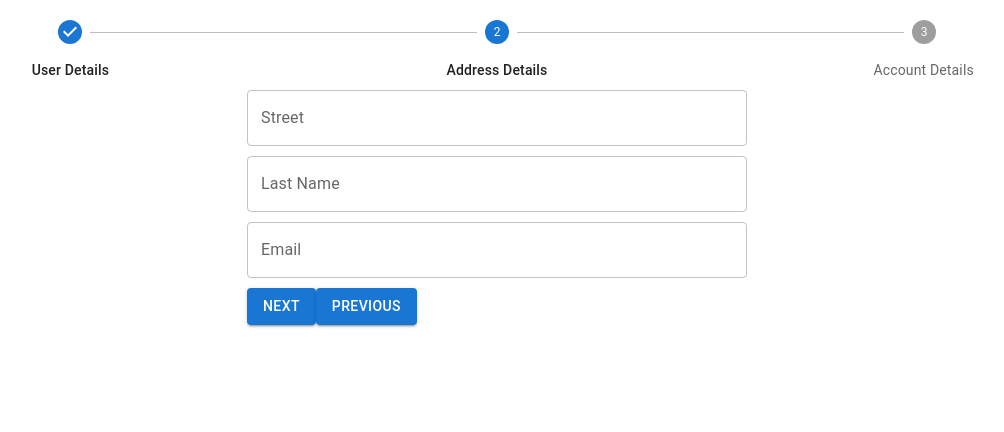
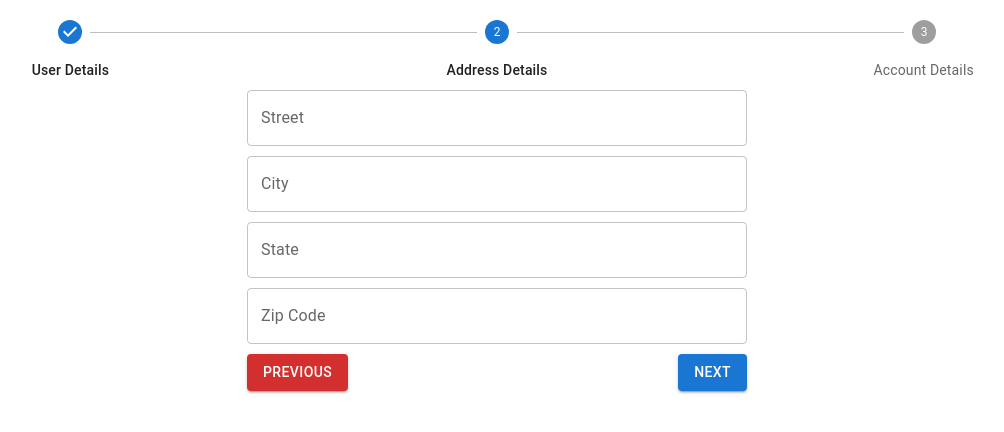
Before and after one commit to MaxAlieksieiev/multistepper, a React (Create React App) app: page / in a window 1280 px wide. Both pictures are taken after typing "Sample", "Sample", "name@example.com" into the empty fields and a click on the button "NEXT". Shown: the top 432 px of the page, without its empty margins (163-1167 px from the left). Built offline with nearby package versions, Linux system fonts and the light colour scheme.

Commit message:
add second step

```diff
--- a/src/pages/MultiForm/components/AddressDetails/AddressDetails.tsx
+++ b/src/pages/MultiForm/components/AddressDetails/AddressDetails.tsx
@@ -41,11 +41,14 @@ export const AddressDetails: FC<IAddressDetailsProps> = ({ nextStep, previousSte
       >
         {(props: FormikProps<IAddressDetails>) => (
           <Form>
-            <InputText label='Street' name='firstName' {...props}/>
-            <InputText label='Last Name' name='lastName' {...props} />
-            <InputText label='Email' name='email' {...props} />
-            <Button type='submit' variant='contained'>Next</Button>
-            <Button onClick={previousStep} variant='contained'>Previous</Button>
+            <InputText label='Street' name='street' {...props}/>
+            <InputText label='City' name='city' {...props} />
+            <InputText label='State' name='state' {...props} />
+            <InputText label='Zip Code' name='zipCode' {...props} />
+            <Box sx={{ display: 'flex', justifyContent: 'space-between' }}>
+              <Button color='error' onClick={previousStep} variant='contained'>Previous</Button>
+              <Button type='submit' variant='contained'>Next</Button>
+            </Box>
           </Form>
         )}
       </Formik>
```
